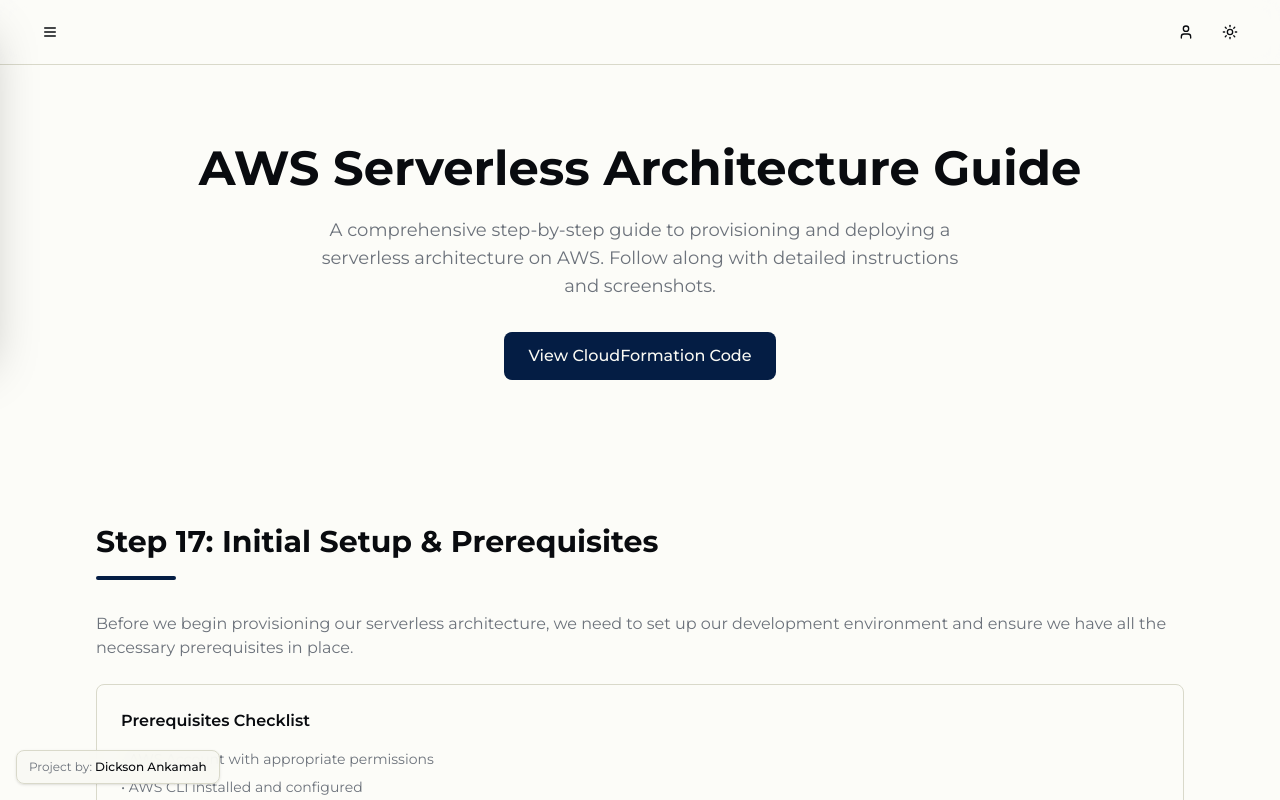
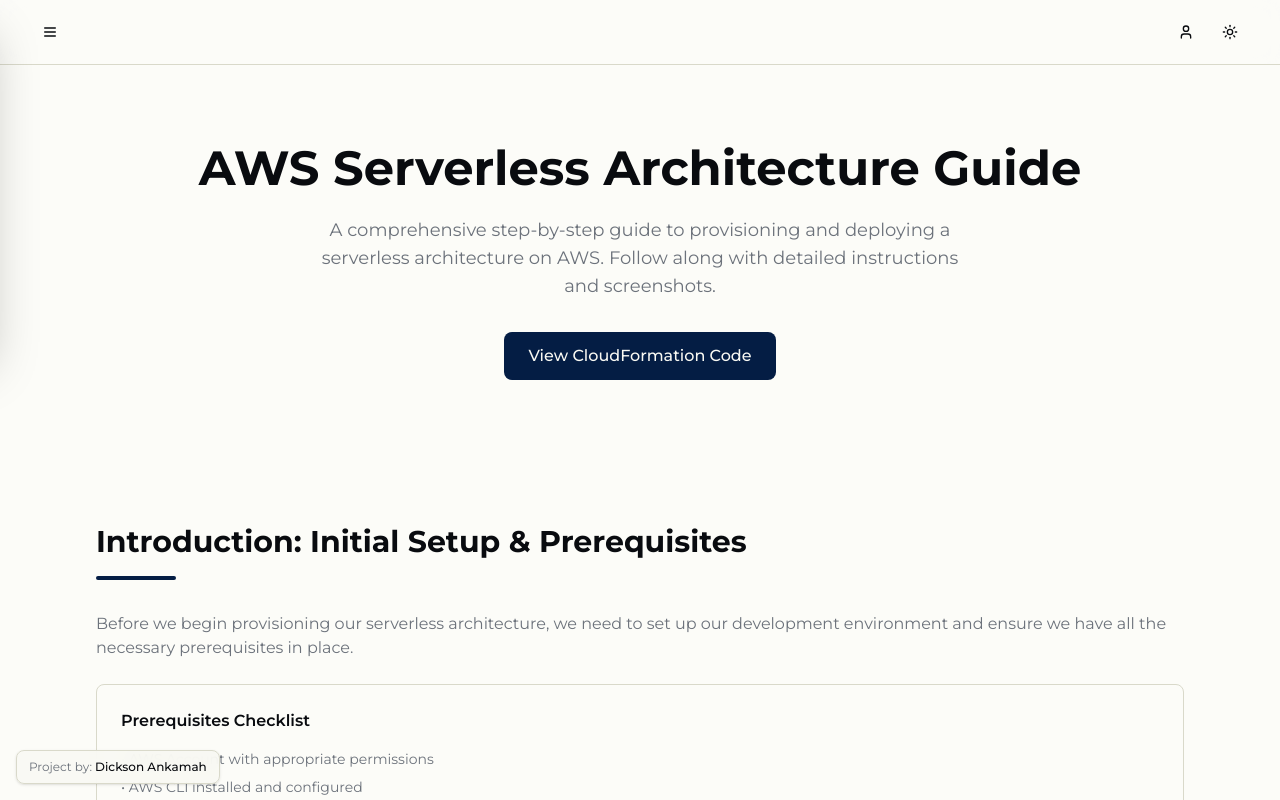
Before and after one commit to dickson-ank/serverless_aws, a Next.js app: page / in a window 1280 px wide. Shown: the top 800 px of the page. Built offline with nearby package versions, Linux system fonts and the light colour scheme.

Commit message:
Modify page introduction section

```diff
--- a/app/page.tsx
+++ b/app/page.tsx
@@ -45,7 +45,7 @@
 
         {/* Project Sections */}
         <div className="max-w-6xl mx-auto px-4 sm:px-6 lg:px-8 py-12 sm:py-16 space-y-16 sm:space-y-20">
-          <ProjectSection id="step-1" title="Step 17: Initial Setup & Prerequisites" onImageClick={setSelectedImage}>
+          <ProjectSection id="step-1" title="Introduction: Initial Setup & Prerequisites" onImageClick={setSelectedImage}>
             <p className="text-muted-foreground mb-6 text-pretty text-sm sm:text-base">
               Before we begin provisioning our serverless architecture, we need to set up our development environment
               and ensure we have all the necessary prerequisites in place.
```
